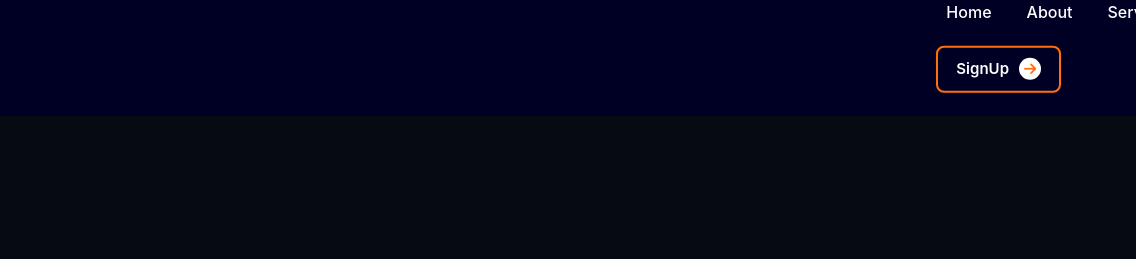
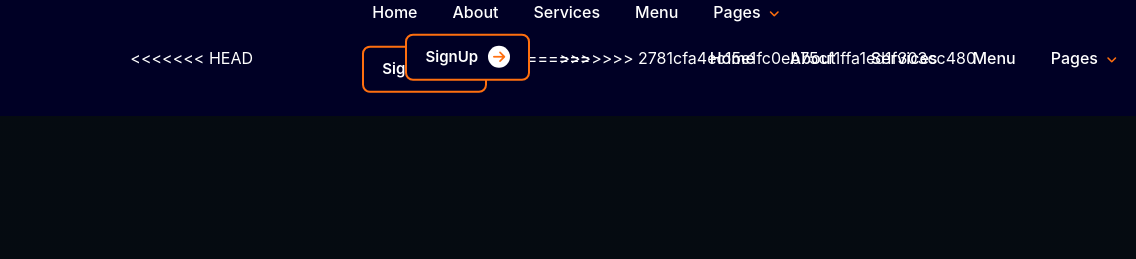
Before and after one commit to Thapoojaa/uki-assignment-03, a plain HTML site: page index.html in a window 1280 px wide. Shown: the top 259 px of the page, 144-1280 px from the left. Drawn offline with nearby package versions, Linux system fonts and the light colour scheme.

Commit message:
Resolve merge conflict in index.html and update navigation links

```diff
--- a/index.html
+++ b/index.html
@@ -15,6 +15,8 @@
             <div class="logo">
                 <img src="./assets/image/finallogo.png" alt="Home Logo">
             </div>
+<<<<<<< HEAD
+
             <div class="nav-container">
                 <ul class="nav-links">
                     <li><a href="#home">Home</a></li>
@@ -32,6 +34,23 @@
                     SignUp <span class="arrow"><i class="fas fa-arrow-right"></i></span>
                 </button>
             </div>
+=======
+            <ul class="nav-links">
+                <li><a href="#home">Home</a></li>
+                <li><a href="#about">About</a></li>
+                <li><a href="#services">Services</a></li>
+                <li><a href="#menu">Menu</a></li>
+                <li class="dropdown">
+                    <a href="#">Pages <i class="fas fa-angle-down"></i></a>
+                    <ul class="dropdown-menu">
+                        <li><a href="contact.html">Contact</a></li>
+                    </ul>
+                </li>
+            </ul>
+            <button class="signup-btn">
+                SignUp <span class="arrow"><i class="fas fa-arrow-right"></i></span>
+            </button>
+>>>>>>> 2781cfa4ec15e1fc0eb75cf1ffa1ed1f303cc480
         </nav>
     </header>
 
```
